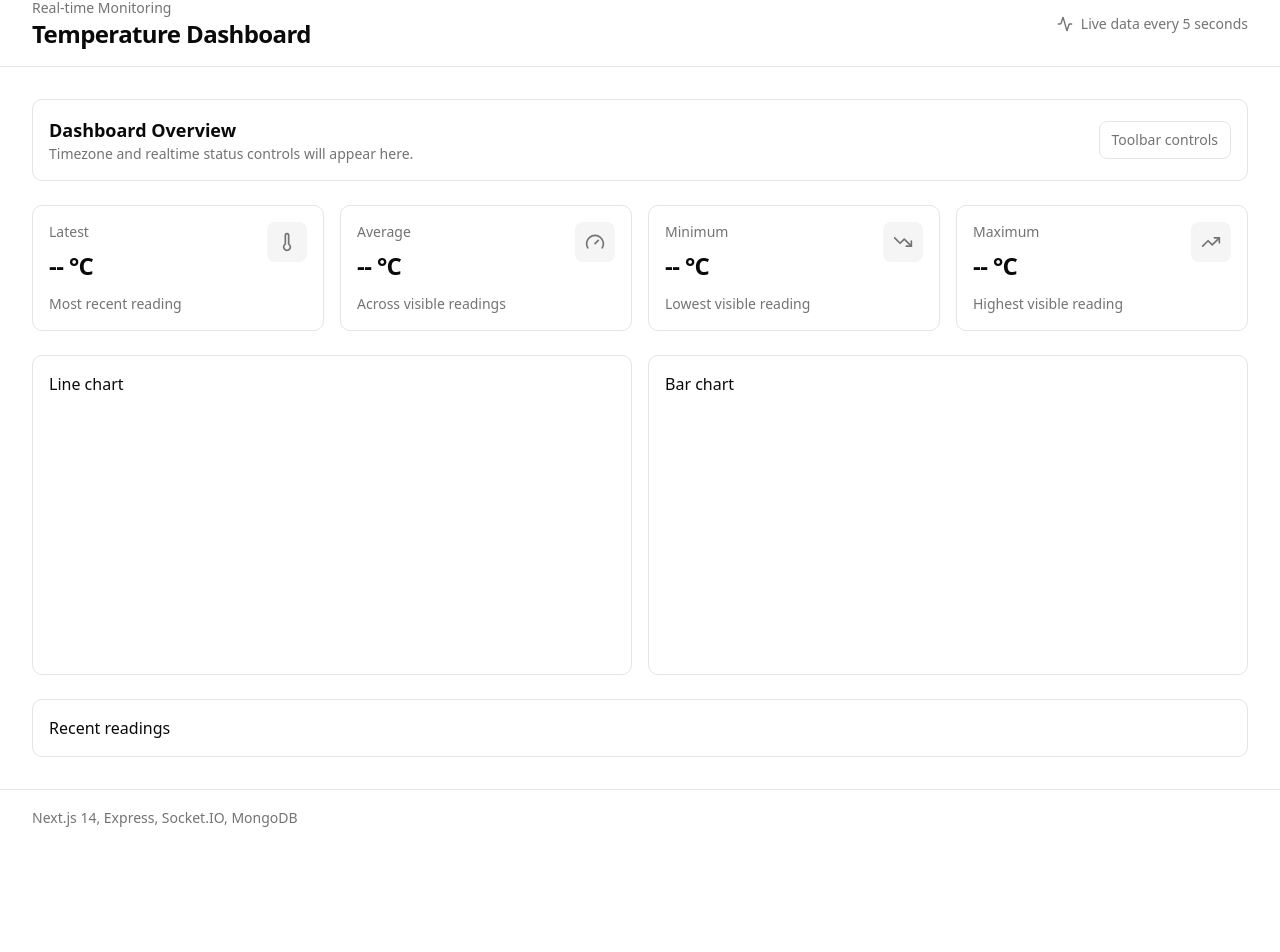
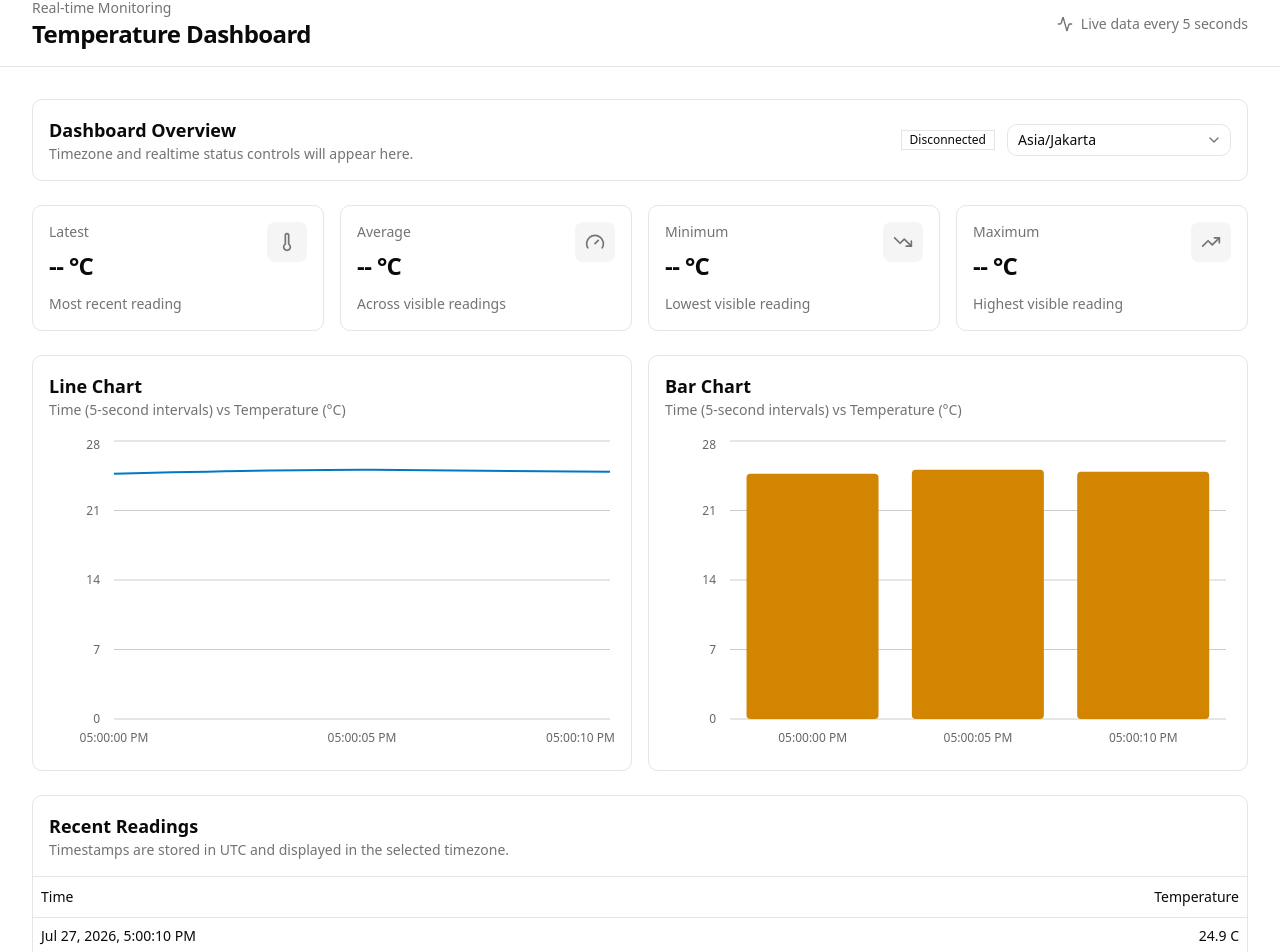
Before and after one commit to JevistHang2/monitoring-dashboard, a Next.js app in the folder frontend/: page /dashboard in a window 1280 px wide. Shown: the part 18-970 px from the top of the page. Before the commit the page ends 864 px from the top, so only its background shows below. Built offline with nearby package versions, Linux system fonts and the light colour scheme.

Commit message:
Add dashboard preview components
Add dashboard toolbar controls, metric cards, bounded readings table, and shadcn-based line and bar chart previews.

```diff
--- a/frontend/src/app/globals.css
+++ b/frontend/src/app/globals.css
@@ -34,8 +34,8 @@
     --border: oklch(0.922 0 0);
     --input: oklch(0.922 0 0);
     --ring: oklch(0.708 0 0);
-    --chart-1: oklch(0.87 0 0);
-    --chart-2: oklch(0.556 0 0);
+    --chart-1: oklch(0.55 0.16 240);
+    --chart-2: oklch(0.68 0.15 70);
     --chart-3: oklch(0.439 0 0);
     --chart-4: oklch(0.371 0 0);
     --chart-5: oklch(0.269 0 0);
--- /dev/null
+++ b/frontend/src/components/dashboard/connection-status.tsx
@@ -0,0 +1,21 @@
+import { Badge } from "@/components/ui/badge";
+import {
+  SOCKET_CONNECTION_STATUS_CLASS_NAME,
+  SOCKET_CONNECTION_STATUS_LABEL,
+} from "@/constants/temperature-constant";
+import type { SocketConnectionStatus } from "@/types/temperature";
+
+type ConnectionStatusProps = {
+  status: SocketConnectionStatus;
+};
+
+export function ConnectionStatus({ status }: ConnectionStatusProps) {
+  return (
+    <Badge
+      variant="outline"
+      className={SOCKET_CONNECTION_STATUS_CLASS_NAME[status]}
+    >
+      {SOCKET_CONNECTION_STATUS_LABEL[status]}
+    </Badge>
+  );
+}
--- a/frontend/src/components/dashboard/dashboard-preview.tsx
+++ b/frontend/src/components/dashboard/dashboard-preview.tsx
@@ -2,6 +2,28 @@ import { Gauge, Thermometer, TrendingDown, TrendingUp } from "lucide-react";
 
 import { DashboardTemplate } from "@/components/dashboard/dashboard-template";
 import { MetricCard } from "@/components/dashboard/metric-card";
+import { DashboardToolbar } from "./dashboard-toolbar";
+import { ReadingsTable } from "@/components/dashboard/readings-table";
+import { TemperatureLineChart } from "@/components/dashboard/temperature-line-chart";
+import { TemperatureBarChart } from "@/components/dashboard/temperature-bar-chart";
+
+import type { TemperatureReading } from "@/types/temperature";
+import { DEFAULT_TIMEZONE } from "@/constants/temperature-constant";
+
+const PREVIEW_READINGS: TemperatureReading[] = [
+  {
+    created_at: "2026-07-27T10:00:00.000Z",
+    value: 24.7,
+  },
+  {
+    created_at: "2026-07-27T10:00:05.000Z",
+    value: 25.1,
+  },
+  {
+    created_at: "2026-07-27T10:00:10.000Z",
+    value: 24.9,
+  },
+];
 
 export function DashboardPreview() {
   return (
@@ -15,9 +37,7 @@ export function DashboardPreview() {
             </p>
           </div>
 
-          <div className="rounded-md border px-3 py-2 text-sm text-muted-foreground">
-            Toolbar controls
-          </div>
+          <DashboardToolbar />
         </>
       }
       metrics={
@@ -48,9 +68,24 @@ export function DashboardPreview() {
           />
         </>
       }
-      lineChart={<div>Line chart</div>}
-      barChart={<div>Bar chart</div>}
-      readings={<div className="p-4">Recent readings</div>}
+      lineChart={
+        <TemperatureLineChart
+          readings={PREVIEW_READINGS}
+          timezone={DEFAULT_TIMEZONE}
+        />
+      }
+      barChart={
+        <TemperatureBarChart
+          readings={PREVIEW_READINGS}
+          timezone={DEFAULT_TIMEZONE}
+        />
+      }
+      readings={
+        <ReadingsTable
+          readings={PREVIEW_READINGS}
+          timezone={DEFAULT_TIMEZONE}
+        />
+      }
     />
   );
 }
--- /dev/null
+++ b/frontend/src/components/dashboard/dashboard-toolbar.tsx
@@ -0,0 +1,19 @@
+"use client";
+
+import { useState } from "react";
+
+import { ConnectionStatus } from "@/components/dashboard/connection-status";
+import { TimezoneSelect } from "@/components/dashboard/timezone-select";
+import type { Timezone } from "@/types/temperature";
+import { DEFAULT_TIMEZONE } from "@/constants/temperature-constant";
+
+export function DashboardToolbar() {
+  const [timezone, setTimezone] = useState<Timezone>(DEFAULT_TIMEZONE);
+
+  return (
+    <div className="flex w-full flex-col gap-3 sm:w-auto sm:flex-row sm:items-center">
+      <ConnectionStatus status="disconnected" />
+      <TimezoneSelect value={timezone} onChange={setTimezone} />
+    </div>
+  );
+}
--- /dev/null
+++ b/frontend/src/components/dashboard/readings-table.tsx
@@ -0,0 +1,68 @@
+import { EmptyState } from "@/components/feedback/empty-state";
+import {
+  Table,
+  TableBody,
+  TableCell,
+  TableHead,
+  TableHeader,
+  TableRow,
+} from "@/components/ui/table";
+import { formatReadingDateTime } from "@/lib/timezone";
+import type { TemperatureReading, Timezone } from "@/types/temperature";
+
+import { MAX_READINGS } from "@/constants/temperature-constant";
+
+type ReadingsTableProps = {
+  readings: TemperatureReading[];
+  timezone: Timezone;
+};
+
+export function ReadingsTable({ readings, timezone }: ReadingsTableProps) {
+  if (readings.length === 0) {
+    return (
+      <div className="p-4">
+        <EmptyState
+          title="No readings yet"
+          message="Temperature readings will appear here after the backend generates data."
+        />
+      </div>
+    );
+  }
+
+  const visibleReadings = readings.slice(-MAX_READINGS).reverse();
+
+  return (
+    <div className="overflow-hidden">
+      <div className="border-b p-4">
+        <h2 className="text-lg font-semibold">Recent Readings</h2>
+        <p className="text-sm text-muted-foreground">
+          Timestamps are stored in UTC and displayed in the selected timezone.
+        </p>
+      </div>
+
+      <div className="overflow-x-auto">
+        <Table>
+          <TableHeader>
+            <TableRow>
+              <TableHead>Time</TableHead>
+              <TableHead className="text-right">Temperature</TableHead>
+            </TableRow>
+          </TableHeader>
+
+          <TableBody>
+            {visibleReadings.map((reading, index) => (
+              <TableRow key={`${reading.created_at}-${index}`}>
+                <TableCell>
+                  {formatReadingDateTime(reading.created_at, timezone)}
+                </TableCell>
+                <TableCell className="text-right font-medium">
+                  {reading.value} C
+                </TableCell>
+              </TableRow>
+            ))}
+          </TableBody>
+        </Table>
+      </div>
+    </div>
+  );
+}
--- /dev/null
+++ b/frontend/src/components/dashboard/temperature-bar-chart.tsx
@@ -0,0 +1,60 @@
+"use client";
+
+import { Bar, BarChart, CartesianGrid, XAxis, YAxis } from "recharts";
+
+import {
+  ChartContainer,
+  ChartTooltip,
+  ChartTooltipContent,
+  type ChartConfig,
+} from "@/components/ui/chart";
+import { formatReadingTime } from "@/lib/timezone";
+import type { TemperatureReading, Timezone } from "@/types/temperature";
+
+type TemperatureBarChartProps = {
+  readings: TemperatureReading[];
+  timezone: Timezone;
+};
+
+const chartConfig = {
+  value: {
+    label: "Temperature",
+    color: "var(--chart-2)",
+  },
+} satisfies ChartConfig;
+
+export function TemperatureBarChart({
+  readings,
+  timezone,
+}: TemperatureBarChartProps) {
+  const chartData = readings.map((reading) => ({
+    time: formatReadingTime(reading.created_at, timezone),
+    value: reading.value,
+  }));
+
+  return (
+    <div className="flex h-full min-h-72 flex-col">
+      <div className="mb-4">
+        <h2 className="text-lg font-semibold">Bar Chart</h2>
+        <p className="text-sm text-muted-foreground">
+          Time (5-second intervals) vs Temperature (°C)
+        </p>
+      </div>
+
+      <ChartContainer config={chartConfig} className="min-h-60 w-full flex-1">
+        <BarChart data={chartData} accessibilityLayer>
+          <CartesianGrid vertical={false} />
+          <XAxis
+            dataKey="time"
+            tickLine={false}
+            axisLine={false}
+            tickMargin={8}
+          />
+          <YAxis tickLine={false} axisLine={false} tickMargin={8} />
+          <ChartTooltip content={<ChartTooltipContent />} />
+          <Bar dataKey="value" fill="var(--color-value)" radius={4} />
+        </BarChart>
+      </ChartContainer>
+    </div>
+  );
+}
--- /dev/null
+++ b/frontend/src/components/dashboard/temperature-line-chart.tsx
@@ -0,0 +1,66 @@
+"use client";
+
+import { CartesianGrid, Line, LineChart, XAxis, YAxis } from "recharts";
+
+import {
+  ChartContainer,
+  ChartTooltip,
+  ChartTooltipContent,
+  type ChartConfig,
+} from "@/components/ui/chart";
+import { formatReadingTime } from "@/lib/timezone";
+import type { TemperatureReading, Timezone } from "@/types/temperature";
+
+type TemperatureLineChartProps = {
+  readings: TemperatureReading[];
+  timezone: Timezone;
+};
+
+const chartConfig = {
+  value: {
+    label: "Temperature",
+    color: "var(--chart-1)",
+  },
+} satisfies ChartConfig;
+
+export function TemperatureLineChart({
+  readings,
+  timezone,
+}: TemperatureLineChartProps) {
+  const chartData = readings.map((reading) => ({
+    time: formatReadingTime(reading.created_at, timezone),
+    value: reading.value,
+  }));
+
+  return (
+    <div className="flex h-full min-h-72 flex-col">
+      <div className="mb-4">
+        <h2 className="text-lg font-semibold">Line Chart</h2>
+        <p className="text-sm text-muted-foreground">
+          Time (5-second intervals) vs Temperature (°C)
+        </p>
+      </div>
+
+      <ChartContainer config={chartConfig} className="min-h-60 w-full flex-1">
+        <LineChart data={chartData} accessibilityLayer>
+          <CartesianGrid vertical={false} />
+          <XAxis
+            dataKey="time"
+            tickLine={false}
+            axisLine={false}
+            tickMargin={8}
+          />
+          <YAxis tickLine={false} axisLine={false} tickMargin={8} />
+          <ChartTooltip content={<ChartTooltipContent />} />
+          <Line
+            dataKey="value"
+            type="monotone"
+            stroke="var(--color-value)"
+            strokeWidth={2}
+            dot={false}
+          />
+        </LineChart>
+      </ChartContainer>
+    </div>
+  );
+}
--- /dev/null
+++ b/frontend/src/components/dashboard/timezone-select.tsx
@@ -0,0 +1,37 @@
+"use client";
+
+import {
+  Select,
+  SelectContent,
+  SelectItem,
+  SelectTrigger,
+  SelectValue,
+} from "@/components/ui/select";
+import { TIMEZONE_OPTIONS } from "@/constants/temperature-constant";
+import type { Timezone } from "@/types/temperature";
+
+type TimezoneSelectProps = {
+  value: Timezone;
+  onChange: (timezone: Timezone) => void;
+};
+
+export function TimezoneSelect({ value, onChange }: TimezoneSelectProps) {
+  return (
+    <Select
+      value={value}
+      onValueChange={(nextValue) => onChange(nextValue as Timezone)}
+    >
+      <SelectTrigger className="w-full sm:w-56">
+        <SelectValue placeholder="Select timezone" />
+      </SelectTrigger>
+
+      <SelectContent>
+        {TIMEZONE_OPTIONS.map((timezone) => (
+          <SelectItem key={timezone.value} value={timezone.value}>
+            {timezone.label}
+          </SelectItem>
+        ))}
+      </SelectContent>
+    </Select>
+  );
+}
--- a/frontend/src/constants/temperature-constant.ts
+++ b/frontend/src/constants/temperature-constant.ts
@@ -1,6 +1,8 @@
-import type { Timezone } from "@/types/temperature";
+import type { SocketConnectionStatus, Timezone } from "@/types/temperature";
 
 export const MAX_READINGS = 50;
+
+export const DEFAULT_TIMEZONE: Timezone = "Asia/Jakarta";
 
 export const TIMEZONE_OPTIONS: Array<{
   label: string;
@@ -19,3 +21,21 @@ export const TIMEZONE_OPTIONS: Array<{
     value: "Australia/Sydney",
   },
 ];
+
+export const SOCKET_CONNECTION_STATUS_LABEL: Record<
+  SocketConnectionStatus,
+  string
+> = {
+  connected: "Connected",
+  disconnected: "Disconnected",
+  reconnecting: "Reconnecting",
+};
+
+export const SOCKET_CONNECTION_STATUS_CLASS_NAME: Record<
+  SocketConnectionStatus,
+  string
+> = {
+  connected: "border-emerald-200 bg-emerald-50 text-emerald-700",
+  disconnected: "border-red-200 bg-red-50 text-red-700",
+  reconnecting: "border-amber-200 bg-amber-50 text-amber-700",
+};
```
